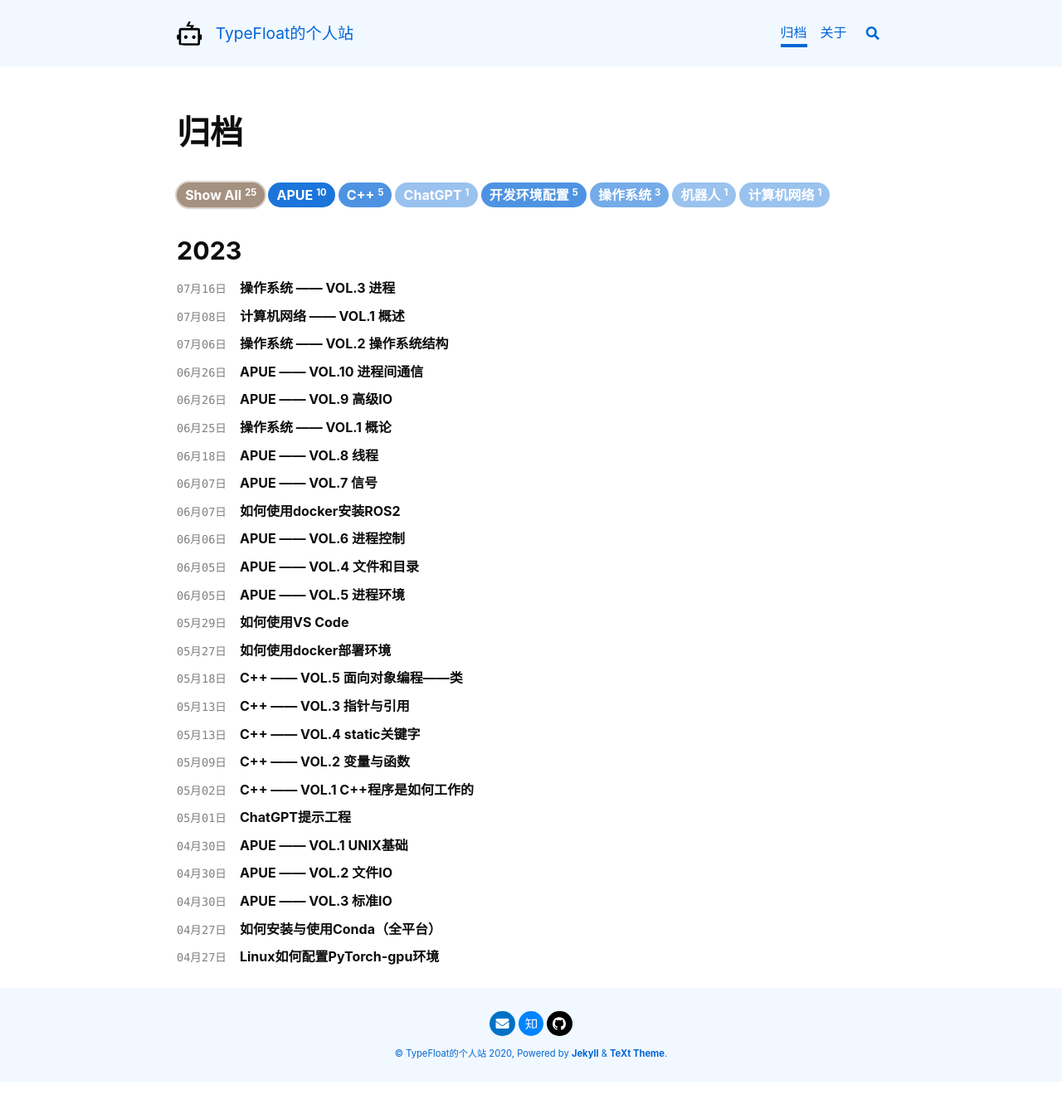
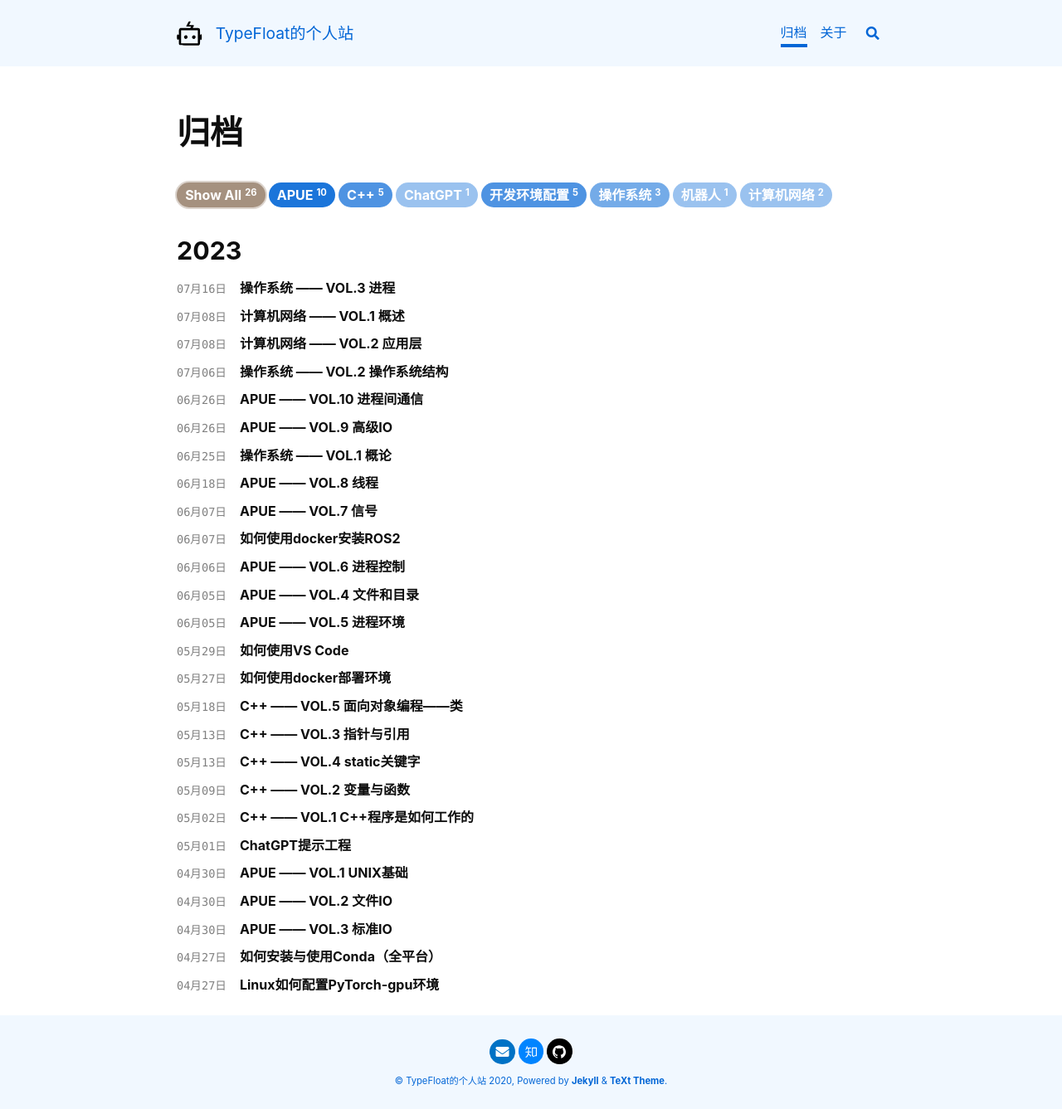
Before and after one commit to TypeFloat/TypeFloat.github.io, a Jekyll site: the page built from archive.html, in a window 1280 px wide. Shown: the whole page at 83% size. Built offline with Jekyll 4.4.1, drawn with Linux system fonts in a browser that asks for light colours; nearby versions of some CDN libraries; before the commit the page ends 1304 px from its top, so only the background shows below that; some of the changed lines change nothing that is shown.

Commit message:
添加新的内容

````diff
--- a/_data/navigation.yml
+++ b/_data/navigation.yml
@@ -102,3 +102,5 @@ cn:
     children:
       - title: VOL.1 概论
         url: /2023/07/08/cn-1.html
+      - title: VOL.2 应用层
+        url: /2023/07/08/cn-1.html
--- /dev/null
+++ b/_posts/2023-07-08-cn-2.md
@@ -0,0 +1,257 @@
+---
+title: 计算机网络 —— VOL.2 应用层
+tags: "计算机网络"
+key: cn-2
+sidebar:
+  nav: cn
+---
+
+本系列是计算机网络学习的记录笔记，参考了中科大郑老师在B站上发布的[教学视频](https://www.bilibili.com/video/BV1JV411t7ow/)。文章主要介绍计算机网络中应用层的相关内容。<!--more-->
+
+# 应用层协议的原理
+
+## 网络应用的体系结构
+
+网络应用的体系结构有3类：客户-服务模式（C/S）、对等模式（P2P）、混合体模式。
+
+C/S模式：服务器应用处于一致运行的状态，其IP地址和端口号是公开的；客户端应用主动与服务器进行通信，与互联网有间歇性的联系，客户端的IP地址可以不是固定的，且客户端不与其他客户端进行通信。C/S模式下，服务器的可扩展性、可靠性是较差的。
+
+P2P模式：几乎没有一直运行的服务器，任何端系统之间都可以进行通信（每一个节点既是服务器也是客户端），参与的主机间歇性连接且可以改变IP地址，这种模式的问题是难以进行管理。
+
+混合体模式：混合体模式中，根据功能的不同选择合适的服务模式，例如在即时通信应用中，用户之间的通信使用P2P模式，而用户与中心服务器之间的通信使用C/S模式。
+
+## 进程通信
+
+不同主机之间，通过交换报文来进行通信，其中客户端进程是发起通信的进程，服务器进程是等待连接的进程。具体的需要关注以下三个问题。
+
+### 进程标识和寻址问题
+
+进程之间通过三个属性来进行寻址：主机地址即IP地址，采用的传输层协议（TCP/UDP），端口号。
+
+### 传输层是如何向应用层提供服务的
+
+传输层要求应用层影响向其传递的信息包括：
+
+- 要传输的报文，即应用层SDU；
+- 源地址的应用进程标识，IP+传输层协议+端口号；
+- 目标地址的应用进程标识。
+
+传输层将端口号信息和报文进行封装，封装为TCP/UDP报文段，并将IP信息和报文段向下传递给IP实体，用于下层IP数据报的封装。
+
+具体来说，数据传递的过程要使用到Socket API，Socket API将通信双方进程抽象为socket接口，操作系统将通信的过程抽象为对一个文件的读写，因此Socket接口本质就是一个文件描述符。
+
+TCP服务需要两个进程通信之间先建立连接，TCP套接字唯一对应了一个存储在本地的四元组信息（源IP，源端口，目标IP，目标端口），即唯一的指定了一个会话。这样在通信的过程中，只需要根据套接字来对应本地的四元组信息，而无需每次都发送IP和端口等信息，最大化的减少了层间传递的信息。
+
+UDP服务不需要通信的双方建立连接，因此UDP套接字对应的是一个二元组（源IP，源端口），而目标IP和目标端口需要由应用层与要传输的报文一起发给传输层。
+
+### 应用层是如何使用传输层提供的服务的
+
+应用层需要定义应用层协议，通过Socket API向下层传递报文与解析下层传递上来的报文。
+
+应用层协议定义了运行在不同端系统上的应用进程如何相互交换报文，包括：
+
+- 报文类型，请求或应答报文；
+- 报文语法，报文中的字段及描述；
+- 字段语义；
+- 进程何时、如何发送报文及对报文进行相应的规则。
+
+应用层对传输层提供的服务的衡量指标有：
+
+- 数据丢失率
+- 延迟
+- 吞吐量
+- 安全性（TCP和UDP都不提供安全性保证，需要额外使用SSL/TSL等安全协议进行加密）
+
+应用层要根据应用自身对这些衡量指标的要求选择传输层协议。
+
+# Web 和 HTTP
+
+## Web
+
+Web页由一些对象构成，可以是HTML文件、JPEG图像等，WEB页含有一个基本的HTML文件，该文件包含了对若干对象的引用，通过URL对每个对象进行引用，URL的格式如下：
+
+```
+proto://(user:pwd@)host(:port)/path/resouce.html
+```
+
+其中：
+
+- 如果资源支持匿名访问，可以不提供user与pwd；
+- 如果没有提供port，会根据协议自动推断，例如http默认80端口、ftp默认21端口。
+
+## HTTP
+
+HTTP，全称超文本传输协议，是Web的应用层协议，采用了C/S模式，使用TCP作为传输层协议。在通信时，浏览器（HTTP客户端）与Web服务器（HTTP服务器）建立TCP连接，交换HTTP报文，服务结束后断开连接，在这个过程中，服务器不维护任何关于客户端的信息。HTTP的连接分为持久HTTP和非持久HTTP。
+
+非持久HTTP指最多只有一个对象在TCP连接上进行发送，即完成一次请求和响应后连接就关闭*，在HTTP/1.0中使用。使用非持久HTTP，每个对象要消耗两个RTT（rount-trip-time），操作系统为每个TCP连接分配资源。
+
+HTTP/1.1中默认使用持久连接，持久连接时，多个对象可以在TCP连接上进行传输。持久连接又分为流水方式的持久HTTP（默认）和非流水方式的持久HTTP。流失方式的持久HTTP在客户端遇到一个引用对象后就立即产生一个请求；而非流水方式持久HTTP要在客户端收到上一次的请求的响应后才能发出下一次的请求。HTTP报文有请求和响应两种报文，由客户端发出的称为请求，服务端返回的称为请求。
+
+## HTTP请求报文
+
+请求报文包括请求行（包括方法名、请求地址和协议版本号）、请求头和请求体。
+
+请求方法有3类，HEAD、POST和GET。GET和POST都可以向服务器提交表单输入，区别是：GET方法的输入通过请求行的请求地址上载，而POST方法将输入写入到请求体中上载。HEAD方法仅请求HTML对象的头部信息。
+
+在HTTP/1.1中，又新增了PUT方法和DELETE方法，PUT用于上载文件，DELETE用于删除文件。
+
+## HTTP响应报文
+
+响应报文包括状态行（协议版本号、响应状态码、对应的状态信息）、响应头和响应体。响应状态码如下：
+
+- 200 OK，请求成功；
+- 301 Moved Permanently，请求对象被永久转移了，新的URL在响应报文的响应头中；
+- 400 Bad Request，通用的差错代码，表示请求不能被服务器解读；
+- 404 Not Found，请求的文档在该服务上没有找到；
+- 505 HTTP Version Not Supported，HTTP协议版本不支持；
+- ……
+
+## 用户-服务器状态：cookies
+
+HTTP协议本身是不支持服务器维护客户端状态的，但现在的大多数门户网站都需要，可以使用cookies来实现上述功能。cookies的工作原理如下：
+
+- 在HTTP响应报文的请求头和请求报文的请求头中有一个cookies字段；
+- 在用户端系统中，浏览器负责维护管理该cookies，而在服务端，后端数据库负责维护该cookies和需要保存的状态信息；
+- 客户端和服务端使用cookies作为key来验证和索引相应的状态信息。
+
+## Web缓存
+
+Web缓存的目的是使用户不需要访问原始服务器就可以满足请求，当请求对象不在缓存中时，缓存请求原始服务器，将响应返回给客户端，如果请求对象在缓存中，则直接返回。在这个过程中，缓存既充当了服务器的角色，也充当了客户端的角色。通常，缓存由ISP进行安装。
+
+设置缓存的目的有：
+
+- 降低客户端的请求响应，即减轻服务器的访问压力；
+- 减少机构内部网络与Internet接入链路上的流量；
+- 如果互联网大量采用了缓存，可以使较弱的ICP也能够提供有效的内容。
+
+如果请求的对象在缓存中，但服务器更新了相应的内容，这时候使用缓存就会产生错误。可以在请求头中指定“If-modified-since”字段，使用条件GET方法。如果请求的内容如果没有修改，则只返回响应头，否则返回全部的响应。
+
+# FTP
+
+FTP是一个向远程主机上传输文件或从远程主机接收文件的应用，以TCP为传输协议。
+
+FTP客户端通过21号端口（默认）与FTP服务器建立连接，该连接称为控制连接。当客户端通过控制连接向服务器发送指令，当收到一个文件传输指令后，服务器会主动与客户端建立一个数据连接，当一个文件传输完成后，服务器关闭数据连接。
+
+FTP服务器会维护用户的状态信息。
+
+# Email
+
+电子邮件应用由用户代理（客户端）、邮件服务器、邮件传输协议组成。邮件传输协议包括发送（SMTP）、拉取（POP3、IMAP、HTTP）协议。
+
+当用户代理向邮件服务器发送邮件时，邮件服务器会将邮件输入到报文队列中，并向目标邮件服务器发送。邮件服务器收到邮件后，将邮件存储在对应客户端的报文队列中，当用户代理与邮件服务器建立连接后，用户代理向邮件服务器进行拉取。
+
+SMTP要求报文（首部和主体）为7位ASCII编码。为了扩展邮件的内容，引入了多媒体扩展MIME，可以在报文的首部声明使用MIME，从而可以传输base64编码的字符。
+
+POP3是基本的邮件访问协议，在会话中是无状态的。IMAP相比POP3更加复杂，用户能够在服务器上处理存储的报文，例如目录管理等，在会话中保留用户状态 ss。HTTP的使用非常方便，可以实现文件的上传与下载。
+
+# DNS
+
+在网络传输的过程中，主机是通过IP地址进行标识的，但二进制或者点分码形式的IP地址不便于记忆，因此有必要使用一种程序将易于记忆的的表示形式（例如具有特殊意义的字符串）转换成IP地址，这就是DNS的作用。
+
+## DNS的总体思路与目标
+
+DNS的主要思路是：
+
+- 分层的、基于域的命名机制；
+- 若干分布式的数据库完成名字到IP地址的转换；
+- Internet的核心，是运行在UDP之上的应用层服务。
+
+DNS的主要目的：
+
+- 实现主机名-IP地址的转换（核心功能）；
+- 主机别名到规范名字的规范；
+- 负载均衡。
+
+## 如何命名
+
+### DNS与名结构
+
+在同一层面进行命名可以会导致重名，因此DNS采用层次化的树状结构命名方法。Internet根被划分为几百个顶级域，例如`.com`、`.edu`、`.gov`。每个域又可以在划分为若干子域，树状结构的叶子结点代表主机。
+
+一个域负责管理其下的子域，域与物理网络无关，其划分遵从组织界限。
+
+## 如何完成从命名到IP地址的转换
+
+将整个DNS树状结构划分为几个互不相交的区域，每个区域都是树的一部分，每一个区域有一个名字服务器，负责维护它所管辖区域域的权威信息，例如顶级域服务器TLD，负责维护Internet根的各个子域信息。为了保障可靠性，允许将名字服务器放置在区域之外。
+
+一个根服务存在可靠性、扩展性、可维护性等问题，因此全球部署了13个根服务器，这些服务器的作用与存储的数据都是完全相同的。
+
+名字服务器需要维护资源记录（域名-IP地址的映射关系），格式为(Name, TTL, Class, Value, Type)。
+
+- Name和Value的含义具体有Type进行标识；
+
+- TTL表示生存时间，如果一条记录的生存时间是无限大，那么这条记录就是权威记录，反之就是一条缓存；
+- Class表示分类，对于互联网，其值为IN；
+- Type表示该条记录Name和Value的含义：
+  - A：Name为域名（主机）、Value为主机的IP地址；
+  - CNAME：Name为别名、Value为规范名；
+  - NS：Name为域名（域）、Value为该域名的权威服务器的域名；
+  - MX：Name为别名、Value为对应邮件服务器的规范名。
+
+在实际使用中，一般会设置一个本地名字服务器，本地名字服务器不严格属于层次结构，每个ISP都有一个本地DNS服务器。当一个主机发起一个DNS查询是，查询会先送到本地DNS服务器，如果不能解析再将查询转发到层次结构中。
+
+在查询时有两种方式：
+
+- 递归查询
+
+![](/assets/posts/cn-2-1.jpg)
+
+- 迭代查询
+
+![](assets/posts/cn-2-2.jpg)
+
+DNS查询和响应的报文格式相同，通过首部的标识位字段来区分是查询报文还是响应报文。当名字服务器查询到一个映射后，会将该映射缓存起来，以提高查询的效率。缓存可能会导致缓存结果与权威资源记录不一致的问题，因此TTL通常设置为两天。
+
+## 如何增加、删除、修改一个域名
+
+无论是增加、删除还是修改一个域名，要在上级域的名字服务器中增加、删除或修改子域域名-权威服务器域名记录（NS）和子域域名-IP地址（A）两条记录。
+
+# P2P
+
+P2P架构中没有或者仅有极少一直运行的服务器，任何端系统之间都可以直接应用，最常见的应用场景时文件共享。实现P2P文件共享，需要解决如何定位所需资源与如何处理对等端系统的离开与加入。
+
+## 集中式目录
+
+集中式目录的P2P架构有一个中心服务器，中心服务器会存储各个对等节点的IP与拥有的内容，当有客户端请求资源时，先与中心服务器建立连接，中心服务器会告诉客户端哪个节点拥有其请求的资源以及节点IP地址，客户端与该节点建立对等连接，传输资源。集中式目录，其文件传输是分散的，但是定位内容是集中的。其存在的问题与C/S架构类似，中心服务器都会存在单点故障与性能瓶颈的问题，而且其资源是存储在对等节点上的，可能会出现侵犯版权的问题。
+
+## 全分布式
+
+全分布式架构没有任何的中心服务器，其运行依赖于所有的对等节点之间构成全覆盖网络（是一种图结构，如果两个对等节点之间建立了TCP连接，那两个节点之间就有一条边）。在某一客户端请求资源时，向其邻居发出请求，其邻居再将查询进行转发，直到查询命中，以反方向返回命中报文。
+
+## 混合体
+
+混合体架构综合了C/S架构和P2P架构的优势。在混合体网络中，一个对等方要么是一个组长，要么隶属于一个组长。对等方与其组长之间建立TCP连接，各个组长之间建立TCP连接。组长负责跟踪其组员节点拥有的资源并与其他组长进行查询转发、数据拷贝。
+
+# CDN
+
+CDN是为了解决服务器通过网络向众多用户提供流化视频内容时性能瓶颈问题而出现的应用层应用。CDN的工作原理是：CDN在全网部署非常多的缓存节点，内容提供商将服务内容（例如流式视频）预先存储在缓存节点上，用户在请求资源时，通过域名的重定向，可以就近向CDN缓存节点请求资源，从而提高用户体验。
+
+# 套接字（Socket）
+
+应用层进程需要使用传输层提供的服务才能完成报文的交换，传输层向应用层提供服务的方式就是套接字，套接字分为TCP套接字（可靠的、基于字节流的）和UDP套接字（不可靠的、基于数据报的）。
+
+## TCP套接字
+
+TCP在客户端与服务端进程之间提供了可靠的、字节流管道服务。运行过程如下：
+
+- 服务端：
+  - 创建服务端socket；
+  - 与本地端口绑定；
+  - 在服务端socket上阻塞式地等待用户的连接；
+  - 当接收到客户端的连接请求后，解除阻塞式等待，返回一个新的socket用于与客户端通信（这样的方式允许服务器同时与多个客户端进行通信，通过源IP和源端口来区分不同的客户端）。
+- 客户端：
+  - 创建客户端socket（客户端socket会隐式地绑定到本地端口）；
+  - 指定服务器进程的IP地址与端口号，与服务器进程连接；
+  - 与服务器创建好TCP连接后，与服务器进行通信。
+
+## UDP套接字
+
+UDP为客户端和服务器之间提供了不可靠的数据报传送服务。使用UDP套接字时，客户端和服务器之间没有连接，因此不需要握手。发送端在每一个报文中需要明确指明目标IP地址和端口号，服务器从收到的分组中提取发送端的IP地址和端口号。其运行过程如下：
+
+- 服务端：
+  - 创建服务端socket；
+  - 与本地端口绑定；
+  - 接收客户端的消息。
+- 客户端：
+  - 创建客户端socket；
+  - 与服务端socket进行通信。
````
Also changed, not shown: assets/posts/cn-2-1.jpg (added), assets/posts/cn-2-2.jpg (added).
